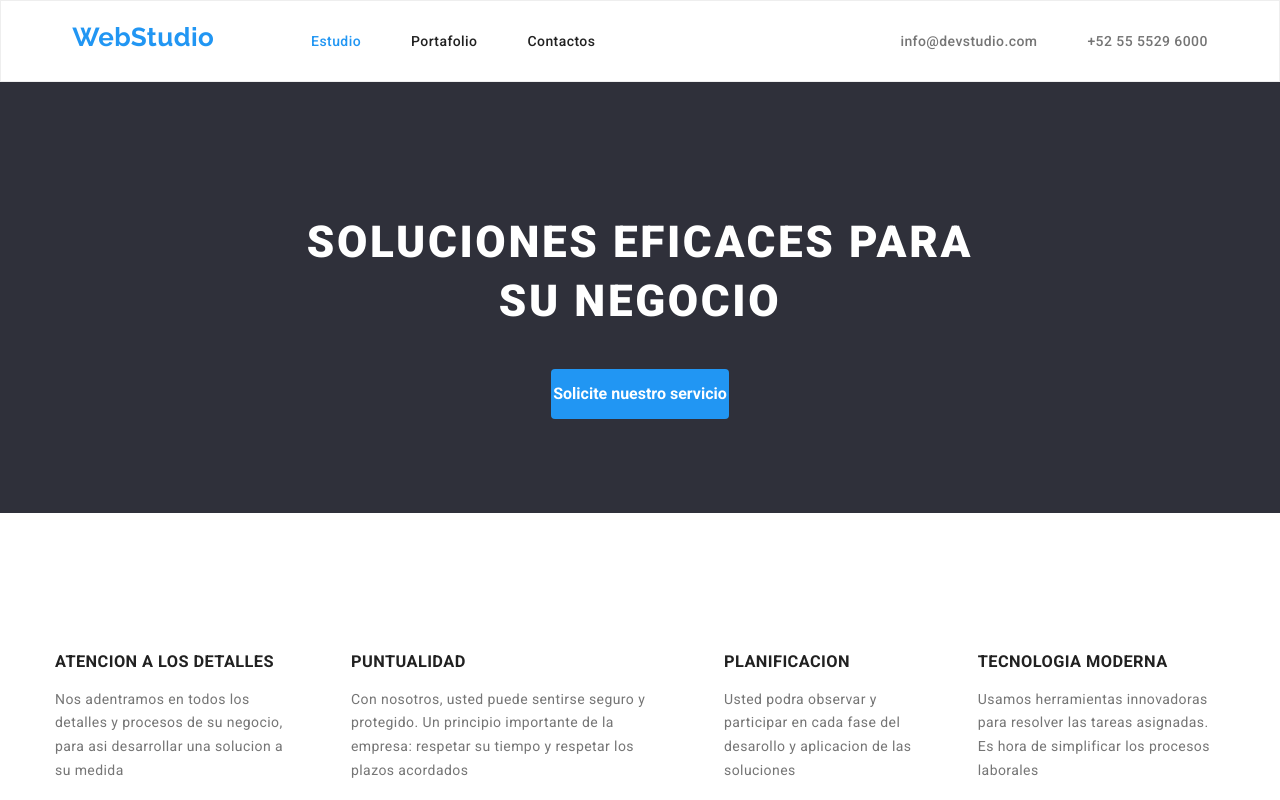
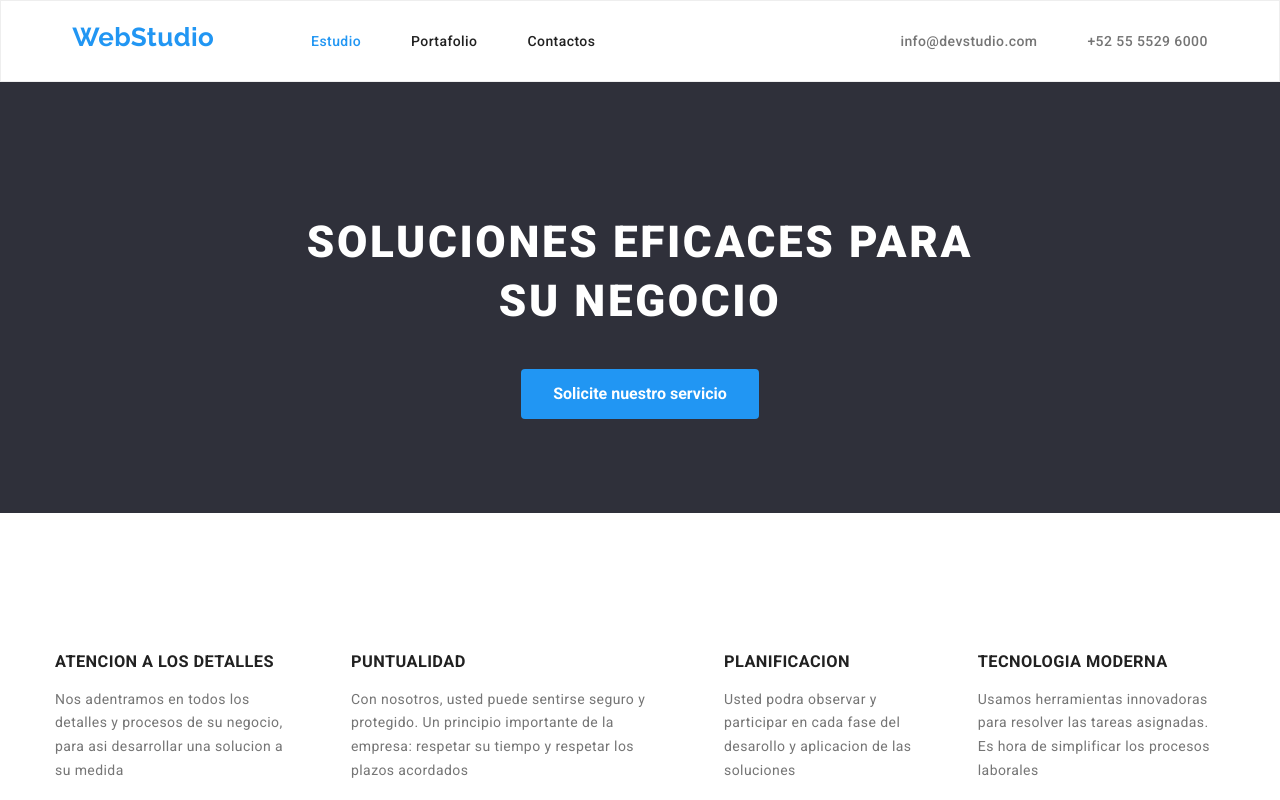
Before and after one commit to LeiderIP/goit-markup-hw-03, a plain HTML site: page index.html in a window 1280 px wide. Shown: the top 800 px of the page. Drawn offline with nearby package versions, Linux system fonts and the light colour scheme; a web font is replaced by a local one.

Commit message:
hero button updated

```diff
--- a/css/styles.css
+++ b/css/styles.css
@@ -153,7 +153,7 @@
     line-height: 1.87;
     border: none;
     border-radius: 4px;
-    padding: 10px 2px;
+    padding: 10px 32px;
 }
 
 .button_title:hover{
```
